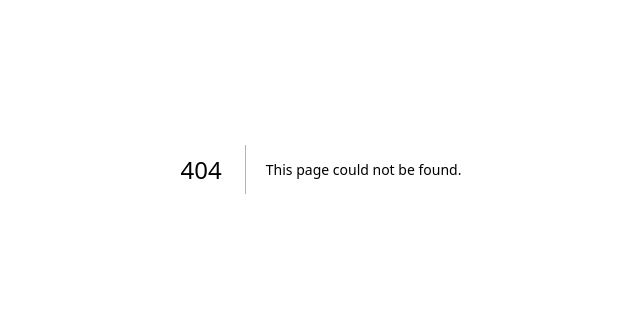
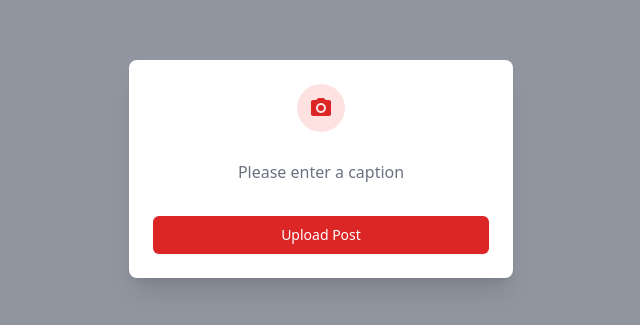
Before and after one commit to codetophel/insta-clone, a Next.js app: page /components/Modal in a window 1280 px wide. Before the commit this address had no page. Shown: the part 231-556 px from the top of the page, without its empty margins (319-959 px from the left). Built offline with nearby package versions, Linux system fonts and the light colour scheme.

Commit message:
added modal toggle and modal layout

```diff
--- a/package.json
+++ b/package.json
@@ -11,6 +11,7 @@
   "dependencies": {
     "@emotion/react": "^11.10.5",
     "@emotion/styled": "^11.10.5",
+    "@headlessui/react": "^1.7.4",
     "@heroicons/react": "^2.0.13",
     "@mui/icons-material": "^5.10.14",
     "@mui/material": "^5.10.14",
--- a/pages/_app.js
+++ b/pages/_app.js
@@ -1,10 +1,14 @@
 import '../styles/globals.css';
 import { SessionProvider } from 'next-auth/react';
+import { store } from './app/store';
+import { Provider } from 'react-redux';
 
 function MyApp({ Component, pageProps: { session, ...pageProps } }) {
   return (
     <SessionProvider session={session}>
-      <Component {...pageProps} />
+      <Provider store={store}>
+        <Component {...pageProps} />
+      </Provider>
     </SessionProvider>
   );
 }
--- a/pages/app/store.js
+++ b/pages/app/store.js
@@ -1,8 +1,8 @@
 import { configureStore } from '@reduxjs/toolkit';
-import userReducer from '../features/userSlice';
+import modalReducer from '../features/modalSlice';
 
 export const store = configureStore({
   reducer: {
-    user: userReducer,
+    modal: modalReducer,
   },
 });
--- a/pages/components/Feed.js
+++ b/pages/components/Feed.js
@@ -3,23 +3,30 @@ import Stories from './Stories';
 import Posts from './Posts';
 import MiniProfile from './MiniProfile';
 import Suggestions from './Suggestions';
+import { useSession } from 'next-auth/react';
 
 const Feed = () => {
+  const { data: session } = useSession();
   return (
-    <div className='grid grid-cols-1 md:grid-cols-2 md:max-w-3xl xl:grid-cols-3 xl:max-w-6xl mx-auto '>
+    <div
+      className={`grid grid-cols-1 md:grid-cols-2 md:max-w-3xl xl:grid-cols-3 xl:max-w-6xl mx-auto ${
+        !session && '!grid-cols-1 !max-w-3xl'
+      }`}
+    >
       {/* left section */}
       <section className='col-span-2'>
         <Stories />
         <Posts />
       </section>
 
-      {/* right section */}
+      {session && (
         <section className='hidden lg:inline-grid md:col-span-1'>
           <div className='fixed'>
             <MiniProfile />
             <Suggestions />
           </div>
         </section>
+      )}
     </div>
   );
 };
--- a/pages/components/Header.js
+++ b/pages/components/Header.js
@@ -8,22 +8,33 @@ import {
   Home,
 } from '@mui/icons-material';
 import { useSession, signIn, signOut } from 'next-auth/react';
+import { useRouter } from 'next/router';
+import { useDispatch } from 'react-redux';
+import { openModal } from '../features/modalSlice';
 
 const Header = () => {
   const { data: session } = useSession();
+  const router = useRouter();
+  const dispatch = useDispatch(openModal);
 
   return (
     <div className='shadow-sm border-b bg-white sticky top-0 z-50 pb-3'>
       {/* left */}
       <div className='flex justify-between pt-5 max-w-6xl mx-5 lg:mx-auto'>
-        <div className='relative hidden lg:inline-grid cursor-pointer'>
+        <div
+          onClick={() => router.push('/')}
+          className='relative hidden lg:inline-grid cursor-pointer'
+        >
           <img
             src='https://cdn.cdnlogo.com/logos/i/91/instagram.svg'
             className='h-10 w-15 object-contain'
           />
         </div>
 
-        <div className='relative w-10 h-10 lg:hidden flex-shrink-0 cursor-pointer'>
+        <div
+          onClick={() => router.push('/')}
+          className='relative w-10 h-10 lg:hidden flex-shrink-0 cursor-pointer'
+        >
           <img
             src='https://cdn.cdnlogo.com/logos/i/21/instagram-glyph.svg'
             className='object-contain'
@@ -44,9 +55,8 @@ const Header = () => {
 
         {/* right */}
         <div className='flex'>
-          <Home className='navBtn' />
+          <Home onClick={() => router.push('/')} className='navBtn' />
           <Menu className='h-10 w-10 md:hidden cursor-pointer' />
-
           {session ? (
             <>
               <div className='relative'>
@@ -55,7 +65,10 @@ const Header = () => {
                   3
                 </div>
               </div>
-              <AddCircleOutline className='navBtn' />
+              <AddCircleOutline
+                onClick={() => dispatch(openModal())}
+                className='navBtn'
+              />
               <Group className='navBtn' />
               <FavoriteBorder className='navBtn' />
 
--- a/pages/components/MiniProfile.js
+++ b/pages/components/MiniProfile.js
@@ -3,7 +3,6 @@ import { signOut, useSession } from 'next-auth/react';
 
 const MiniProfile = () => {
   const { data: session } = useSession();
-  console.log(session);
   return (
     <div className='flex items-center justify-between mt-7 ml-10'>
       <img
--- /dev/null
+++ b/pages/components/Modal.js
@@ -0,0 +1,87 @@
+import React, { Fragment } from 'react';
+import { Dialog, Transition } from '@headlessui/react';
+import { closeModal } from '../features/modalSlice';
+import { useDispatch } from 'react-redux';
+import { CameraAltRounded } from '@mui/icons-material';
+
+const Modal = () => {
+  const dispatch = useDispatch();
+  return (
+    <Transition.Root show={true} as={Fragment}>
+      <Dialog
+        as='div'
+        className='fixed z-10 inset-0 overflow-y-auto'
+        onClose={() => dispatch(closeModal())}
+      >
+        <div className='flex items-end justify-center min-h-[800px] sm:min-h-screen pt-4 px-4 pb-20 text-center sm:block sm:p-0'>
+          <Transition.Child
+            as={Fragment}
+            enter='ease-out duration-300'
+            enterFrom='opacity-0'
+            enterTo='opacity-100'
+            leave='ease-in duration-200'
+            leaveFrom='opacity-100'
+            leaveTo='opacity-0'
+          >
+            <Dialog.Overlay className='fixed inset-0 bg-gray-500 bg-opacity-75 transition-opacity' />
+          </Transition.Child>
+
+          <span
+            className='hidden sm:inline-block sm:align-middle sm:h-screen'
+            aria-hidden='true'
+          >
+            &#8203;
+          </span>
+          <Transition.Child
+            as={Fragment}
+            enter='ease-out duration-300'
+            enterFrom='opacity-0 translate-y-4 sm:translate-y-0 sm:scale-95'
+            enterTo='opacity-100 translate-y-0 sm:scale-100'
+            leave='ease-in duration-200'
+            leaveFrom='opacity-100 translate-y-0 sm:scale-100'
+            leaveTo='opacity-0 translate-y-4 sm:translate-y-0 sm:scale-95'
+          >
+            <div className='inline-block align-bottom bg-white rounded-lg px-4 pt-5 pb-6 text-left overflow-hidden shadow-xl transform transition-all sm:my-6 sm:align-middle sm:max-w-sm sm:w-full sm:p-6'>
+              <div>
+                <div className='mx-auto flex items-center justify-center h-12 w-12 rounded-full bg-red-100 cursor-pointer'>
+                  <CameraAltRounded
+                    className='h-6 w-6 text-red-600'
+                    aria-hidden='true'
+                  />
+                </div>
+                <div>
+                  <div className='mt-3 text-center sm:mt-5'>
+                    <Dialog.Title
+                      as='h2'
+                      className='text-lg leading-6 font-medium text-gray-900'
+                    ></Dialog.Title>
+                  </div>
+                  <div>
+                    <input type='file' hidden />
+                  </div>
+                  <div className='mt-2'>
+                    <input
+                      type='text'
+                      placeholder='Please enter a caption'
+                      className='border-none focus:ring-0 w-full text-center'
+                    />
+                  </div>
+                </div>
+                <div className='mt-5 sm:mt-6'>
+                  <button
+                    type='button'
+                    className='inline-flex justify-center w-full rounded-md border border-transparent shadow-sm px-4 py-2 bg-red-600 text-base font-medium text-white hover:bg-red-700 focus:outline-none focus:ring-2 focus:ring-offset-2 focus:ring-red-500 sm:text-sm disabled:bg-gray-300 disabled:cursor-not-allowed hover:disabled:bg-gray-300'
+                  >
+                    Upload Post
+                  </button>
+                </div>
+              </div>
+            </div>
+          </Transition.Child>
+        </div>
+      </Dialog>
+    </Transition.Root>
+  );
+};
+
+export default Modal;
--- a/pages/components/Stories.js
+++ b/pages/components/Stories.js
@@ -1,9 +1,11 @@
 import { faker } from '@faker-js/faker';
+import { useSession } from 'next-auth/react';
 import { useEffect, useState } from 'react';
 import Story from './Story';
 
 const Stories = () => {
   const [suggestions, setSuggestions] = useState([]);
+  const { data: session } = useSession();
   useEffect(() => {
     const suggestions = [...Array(20)].map((_, i) => ({
       userId: faker.datatype.uuid(),
@@ -19,6 +21,14 @@ const Stories = () => {
 
   return (
     <div className='flex items-center space-x-2 mt-2 p-6 bg-white border-gray-200 border rounded-lg overflow-x-scroll scrollbar-thin scrollbar-thin-black'>
+      {session && (
+        <Story
+          key={session.user.uid}
+          username={session.user.username}
+          avatar={session.user.image}
+        />
+      )}
+
       {suggestions.map((profile) => {
         return (
           <Story
--- a/pages/components/Story.js
+++ b/pages/components/Story.js
@@ -1,6 +1,6 @@
 import React from 'react';
 
-const Story = ({ id, avatar, username }) => {
+const Story = ({ avatar, username }) => {
   return (
     <div>
       <img
--- /dev/null
+++ b/pages/features/modalSlice.js
@@ -0,0 +1,22 @@
+import { createSlice } from '@reduxjs/toolkit';
+
+export const modalSlice = createSlice({
+  name: 'modal',
+  initialState: {
+    modalStatus: false,
+  },
+
+  reducers: {
+    openModal: (state) => {
+      state.modalStatus = true;
+    },
+    closeModal: (state) => {
+      state.modalStatus = false;
+    },
+  },
+});
+
+export const { openModal, closeModal } = modalSlice.actions;
+export const selectModalStatus = (state) => state.modal.modalStatus;
+
+export default modalSlice.reducer;
--- a/pages/features/userSlice.js
+++ /dev/null
@@ -1,22 +0,0 @@
-import { createSlice } from '@reduxjs/toolkit';
-
-export const userSlice = createSlice({
-  name: 'user',
-  initialState: {
-    user: null,
-  },
-
-  reducers: {
-    login: (state, action) => {
-      state.user = action.payload;
-    },
-    logout: (state) => {
-      state.user = null;
-    },
-  },
-});
-
-export const { login, logout } = userSlice.actions;
-export const selectUser = (state) => state.user.user;
-
-export default userSlice.reducer;
--- a/pages/index.js
+++ b/pages/index.js
@@ -1,12 +1,13 @@
 import Head from 'next/head';
 import Header from './components/Header';
 import Feed from './components/Feed';
-import { store } from './app/store';
-import { Provider } from 'react-redux';
+import Modal from './components/Modal';
+import { selectModalStatus } from './features/modalSlice';
+import { useDispatch, useSelector } from 'react-redux';
 
 export default function Home() {
+  const modalStatus = useSelector(selectModalStatus);
   return (
-    <Provider store={store}>
     <div className='bg-gray-100 h-screen overflow-y-scroll scrollbar-hide'>
       <Head>
         <title>Insta Clone</title>
@@ -15,9 +16,7 @@ export default function Home() {
 
       <Header />
       <Feed />
-
-        {/* Modal */}
+      {modalStatus && <Modal />}
     </div>
-    </Provider>
   );
 }
```
Also changed, not shown: 1 other file (tests, documents, lock files or other folders). Lines whose indentation alone changed are shown as unchanged.
